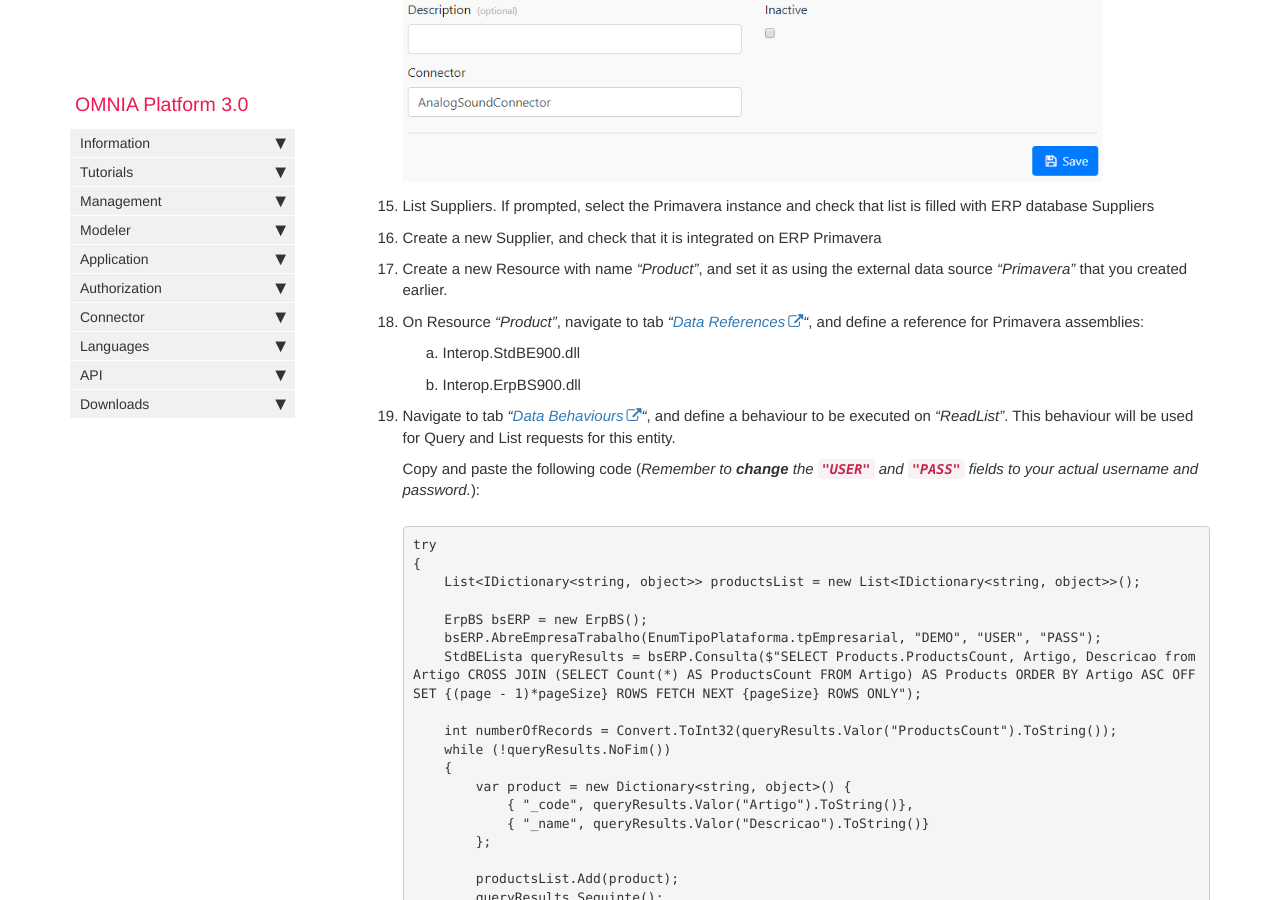
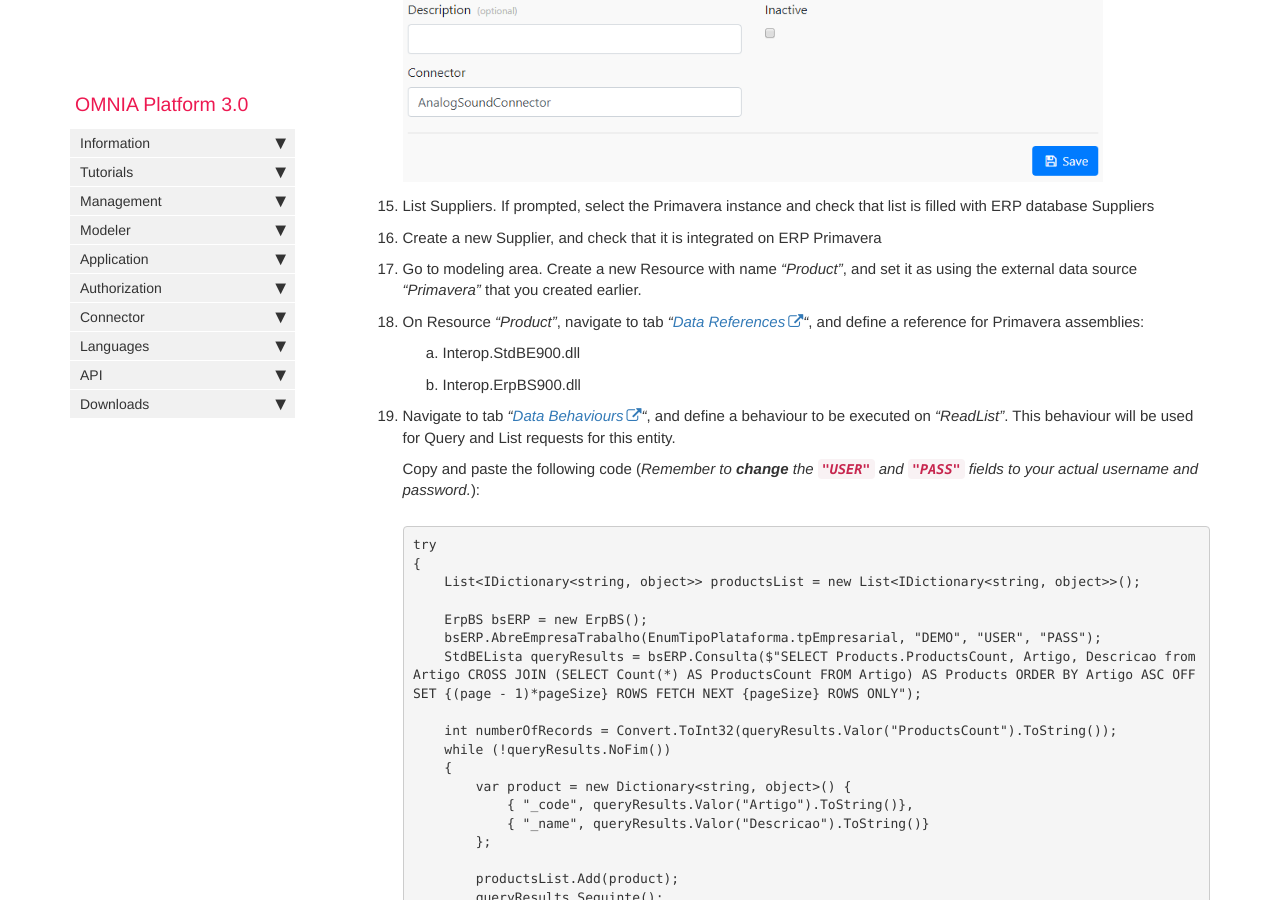
Before and after one commit to daniel8lopes/omnia3, a Jekyll site: the page built from docs/pages/omnia3/Tutorials/omnia3_multisystemconnectortutorial.md, in a window 1280 px wide and 900 px high, scrolled down 5577 px. Built offline with Jekyll 4.4.1, drawn with Linux system fonts in a browser that asks for light colours; nearby versions of some CDN libraries; comment, search, counter and statistics services are not loaded.

Commit message:
Update omnia3_multisystemconnectortutorial.md

```diff
--- a/docs/pages/omnia3/Tutorials/omnia3_multisystemconnectortutorial.md
+++ b/docs/pages/omnia3/Tutorials/omnia3_multisystemconnectortutorial.md
@@ -165,7 +165,7 @@ This tutorial also requires an access to [Primavera ERP](https://pt.primaverabss
 
 16. Create a new Supplier, and check that it is integrated on ERP Primavera
 
-17. Create a new Resource with name *"Product"*, and set it as using the external data source *"Primavera"* that you created earlier.
+17. Go to modeling area. Create a new Resource with name *"Product"*, and set it as using the external data source *"Primavera"* that you created earlier.
 
 18. On Resource *"Product"*, navigate to tab *"[Data References](https://docs.numbersbelieve.com/omnia3_modeler_references.html)"*, and define a reference for Primavera assemblies:
 
```
